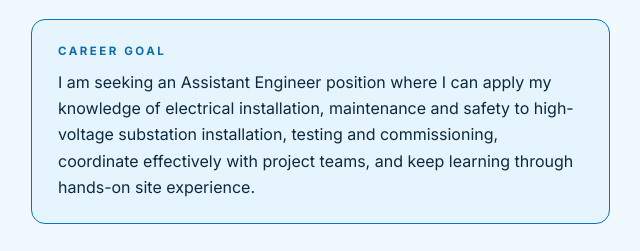
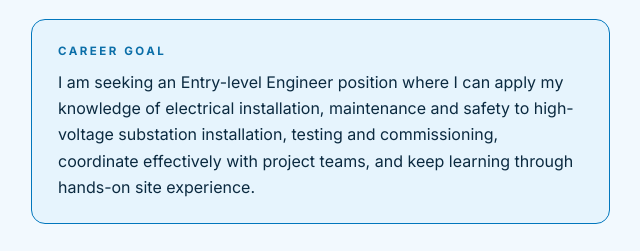
Before and after one commit to hasanrajon977/hasanrajon977.github.io, a plain HTML site: page index.html in a window 1280 px wide. Shown: the part 1063-1314 px from the top of the page, 73-713 px from the left. Drawn offline with Linux system fonts and the light colour scheme.

Commit message:
Update index.html

```diff
--- a/index.html
+++ b/index.html
@@ -96,7 +96,7 @@ footer{padding:28px 0;text-align:center;color:var(--muted);font-size:.85rem;bord
 <section id="home"><div class="wrap"><img class="hero-photo" src="assets/img/profile.jpg" alt="Jahid Hasan Rajon"><div class="hero-text"><div class="eyebrow">E-Portfolio</div><h1>Jahid Hasan Rajon</h1><div class="title-line"><b>AIUB</b> EEE &nbsp;|&nbsp; Electrical Installation · Maintenance · Safety</div><p class="intro">I'm Jahid Hasan Rajon, an Electrical and Electronic Engineering undergraduate at AIUB with academic project and laboratory experience in reviewing electrical diagrams and project specifications, planning tasks, resources and equipment, and preparing technical documentation.</p><div class="hero-cta"><a class="btn btn-primary" href="assets/CV_Jahid_Hasan_Rajon.docx" download>Download Resume</a><a class="btn btn-outline" href="#projects">View Projects</a><a class="btn btn-outline" href="#contact">Contact Me</a></div></div></div></section>
 
 <section id="about" class="alt"><div class="wrap"><div class="sec-head"><div class="sec-eyebrow">Get to know me</div><h2>About Me</h2></div>
-<div class="about-grid"><div><p>I study Electrical and Electronic Engineering at American International University-Bangladesh. My coursework covers power systems, power stations and substations, protection, control systems, embedded systems and renewable energy.</p><p>In my academic projects I read electrical diagrams, check them against project specifications, and break the work into tasks, equipment lists and resource needs, keeping teammates aligned so work is completed on time. In the lab I record results carefully and write clear technical reports, following electrical safety practice.</p><div class="goal-box"><div class="sec-eyebrow">Career Goal</div><p>I am seeking an Assistant Engineer position where I can apply my knowledge of electrical installation, maintenance and safety to high-voltage substation installation, testing and commissioning, coordinate effectively with project teams, and keep learning through hands-on site experience.</p></div></div>
+<div class="about-grid"><div><p>I study Electrical and Electronic Engineering at American International University-Bangladesh. My coursework covers power systems, power stations and substations, protection, control systems, embedded systems and renewable energy.</p><p>In my academic projects I read electrical diagrams, check them against project specifications, and break the work into tasks, equipment lists and resource needs, keeping teammates aligned so work is completed on time. In the lab I record results carefully and write clear technical reports, following electrical safety practice.</p><div class="goal-box"><div class="sec-eyebrow">Career Goal</div><p>I am seeking an Entry-level Engineer position where I can apply my knowledge of electrical installation, maintenance and safety to high-voltage substation installation, testing and commissioning, coordinate effectively with project teams, and keep learning through hands-on site experience.</p></div></div>
 <div class="card"><h3 class="lbl">Quick Facts</h3><ul class="dots"><li>B.Sc. in EEE, AIUB (2023 – 2026)</li><li>CGPA 3.58 / 4.00 (up to 3rd year)</li><li>Tools: AutoCAD, MATLAB, COMSOL Multiphysics, NI Multisim</li><li>Programming: C, C++</li><li>Languages: Bangla (native), English (intermediate)</li></ul></div></div></div></section>
 
 <section id="education"><div class="wrap"><div class="sec-head"><div class="sec-eyebrow">Academic Background</div><h2>Education</h2></div><div class="timeline"><div class="tl-item"><div class="tl-date">2023 to 2026</div><h3>B.Sc. in Electrical and Electronic Engineering</h3><div class="tl-org">American International University-Bangladesh (AIUB) · CGPA 3.58/4.00 (up to 3rd year)</div></div><div class="tl-item"><div class="tl-date">2022</div><h3>Higher Secondary Certificate (HSC)</h3><div class="tl-org">Milestone College · GPA 5.00/5.00</div></div><div class="tl-item"><div class="tl-date">2020</div><h3>Secondary School Certificate (SSC)</h3><div class="tl-org">Redcon Model School · GPA 4.87/5.00</div></div></div></div></section>
```
